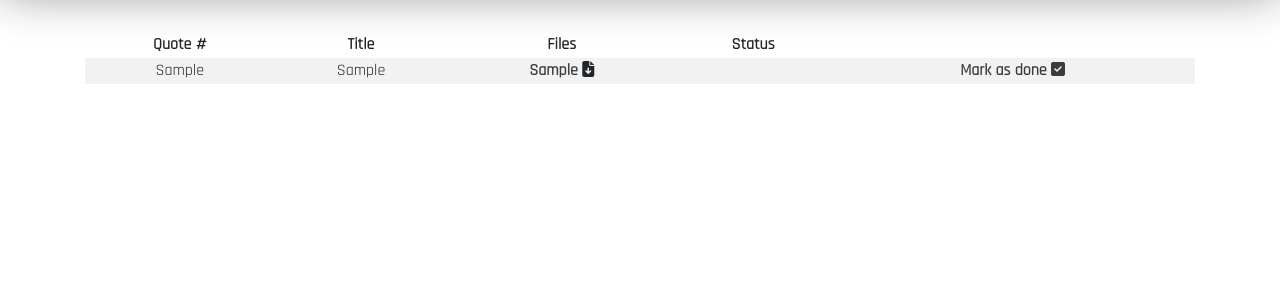
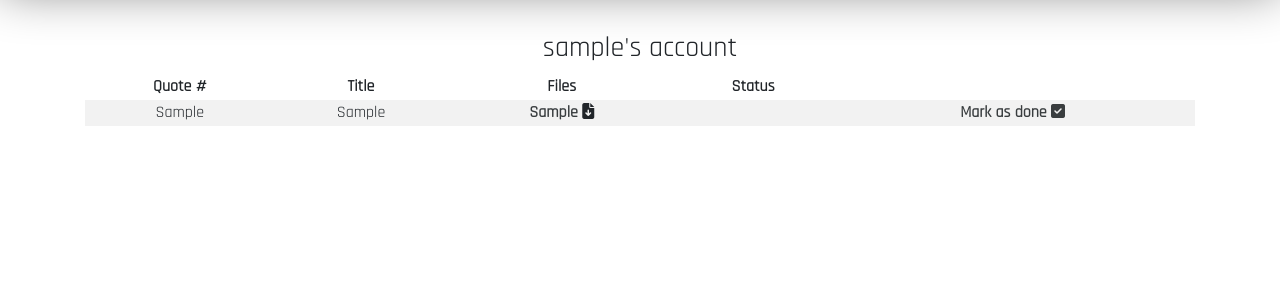
Before and after one commit to andriusci/freelancer, a Django app: template user_accounts/templates/user_account.html in a window 1280 px wide. Shown: the part 66-366 px from the top of the page. Run offline with Django 3.2, Linux system fonts and the light colour scheme; a user stored in the database is signed in; tables that the repository leaves empty hold one stand-in row (values such as "Sample post"); the template is opened without the code that fills it: most values are stand-ins (such as "Sample title", 1, 10 or a date in 2020); some libraries are stand-ins or nearby versions.

Commit message:
validation html

```diff
--- a/user_accounts/templates/user_account.html
+++ b/user_accounts/templates/user_account.html
@@ -14,9 +14,9 @@
 
 <div class="container">
 {%if not user.is_superuser%}
+<h3>{{user}}'s account</h3>
+{%if count != 0%}
 
-{%if count != 0%}
-<h3>{{user}}'s account</h3>
 
   <table >
     <tr>
@@ -82,6 +82,7 @@
 
 <!--if user is superuser-->
  {%else%}
+ <h3>{{user}}'s account</h3>
  {%if count != 0%}
 <table>
   <tr>
```
